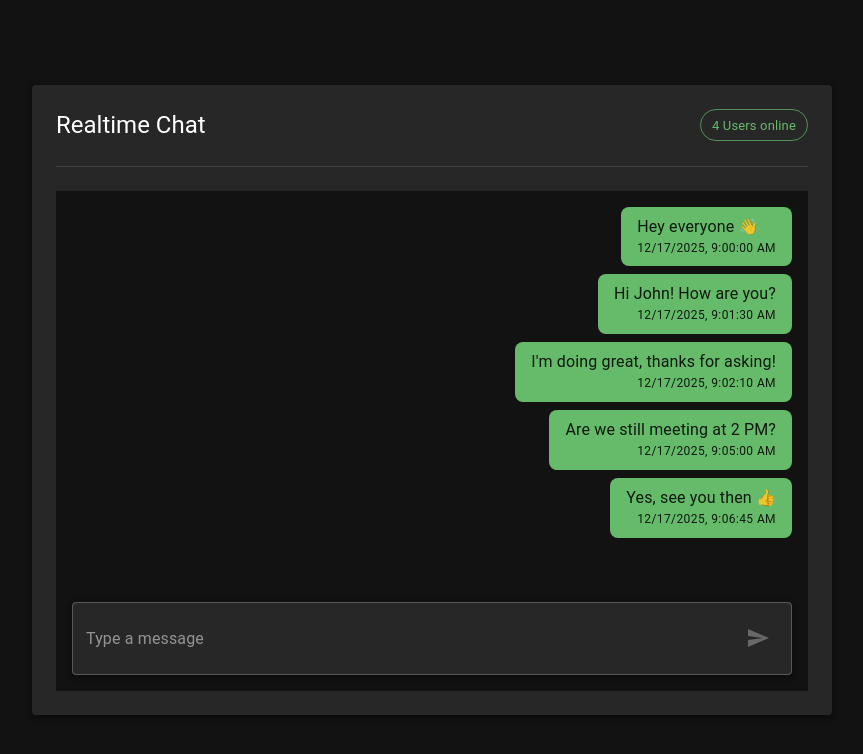
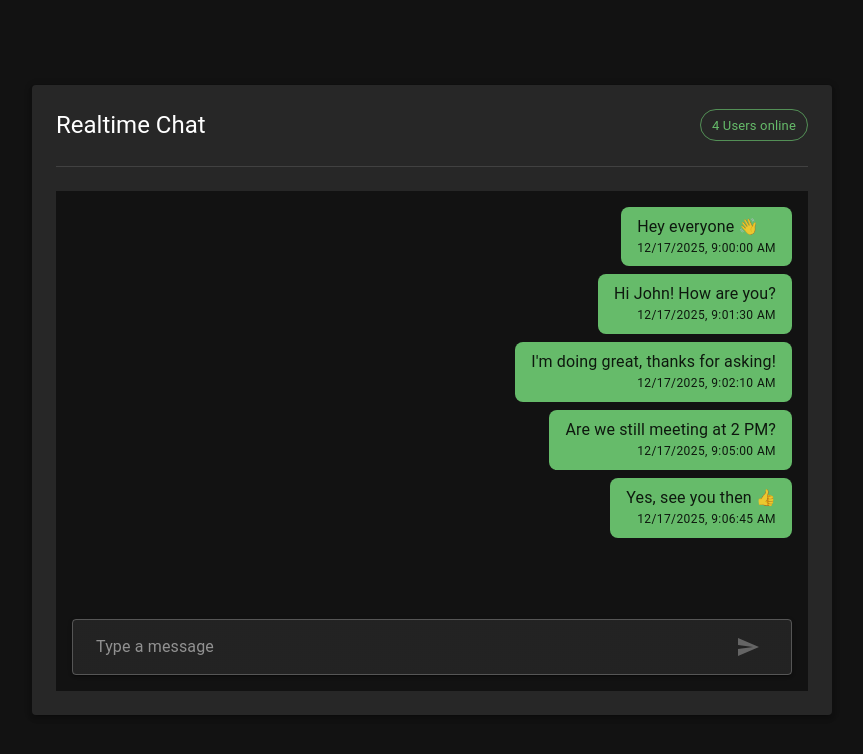
Before and after one commit to giuseppe2305/mui-realtime-chat, a React (Vite) app: page / in a window 1280 px wide. Shown: the top 754 px of the page, without its empty margins (208-1071 px from the left). Built offline with nearby package versions, Linux system fonts and the light colour scheme.

Commit message:
Fixed padding in message input.

```diff
--- a/src/components/MessageInput.tsx
+++ b/src/components/MessageInput.tsx
@@ -28,9 +28,10 @@ function MessageInput({ addMessage }: Props) {
   }
 
   return (
-    <Paper elevation={4} sx={{ m: 2 }}>
-      <Stack direction="row" alignItems="center">
+    <Paper elevation={2} sx={{ m: 2 }}>
+      <Stack direction="row" alignItems="center" sx={{ "& .MuiInputBase-root-root": { p: 30 } }}>
         <TextField
+          sx={{ ".MuiInputBase-root": { py: 1, px: 3 } }}
           value={typing}
           onChange={(e) => setTyping(e.target.value)}
           onKeyDown={handleKeyDown}
```
